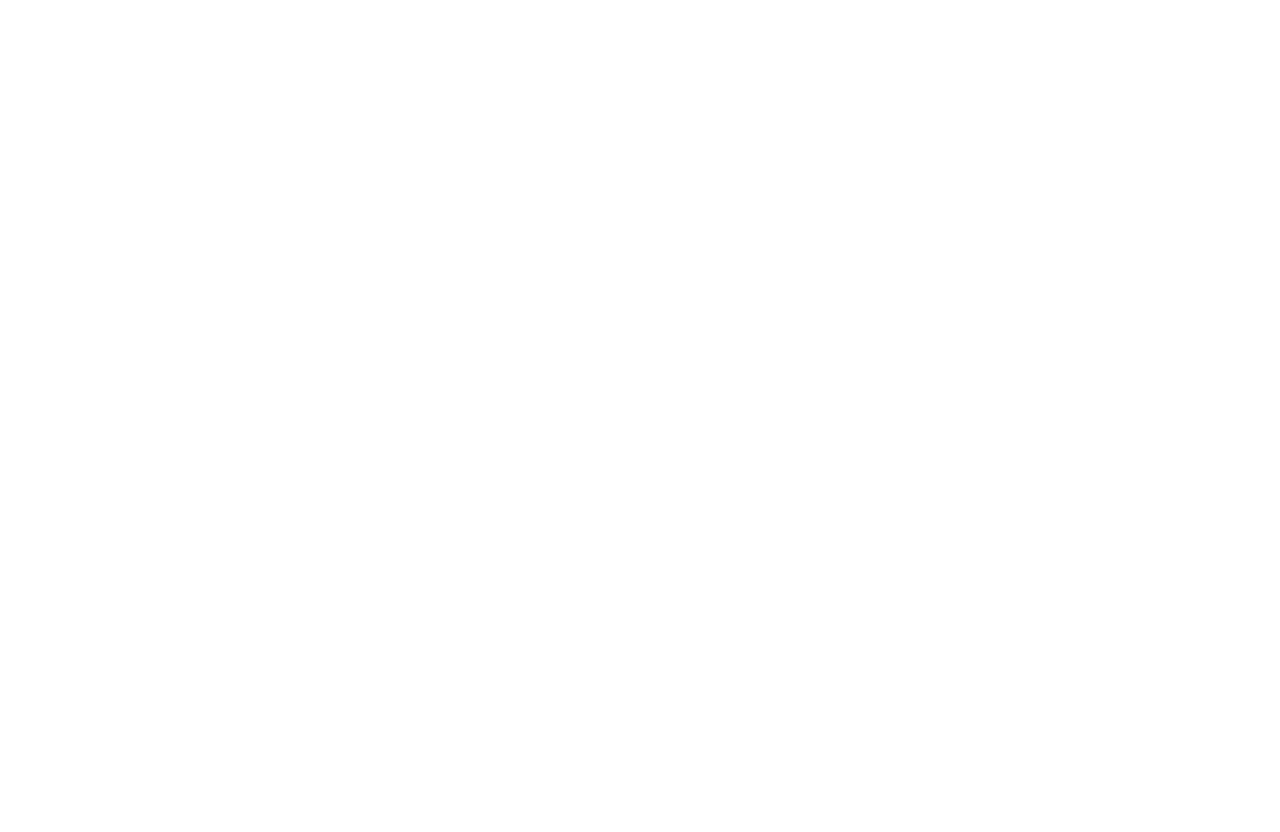
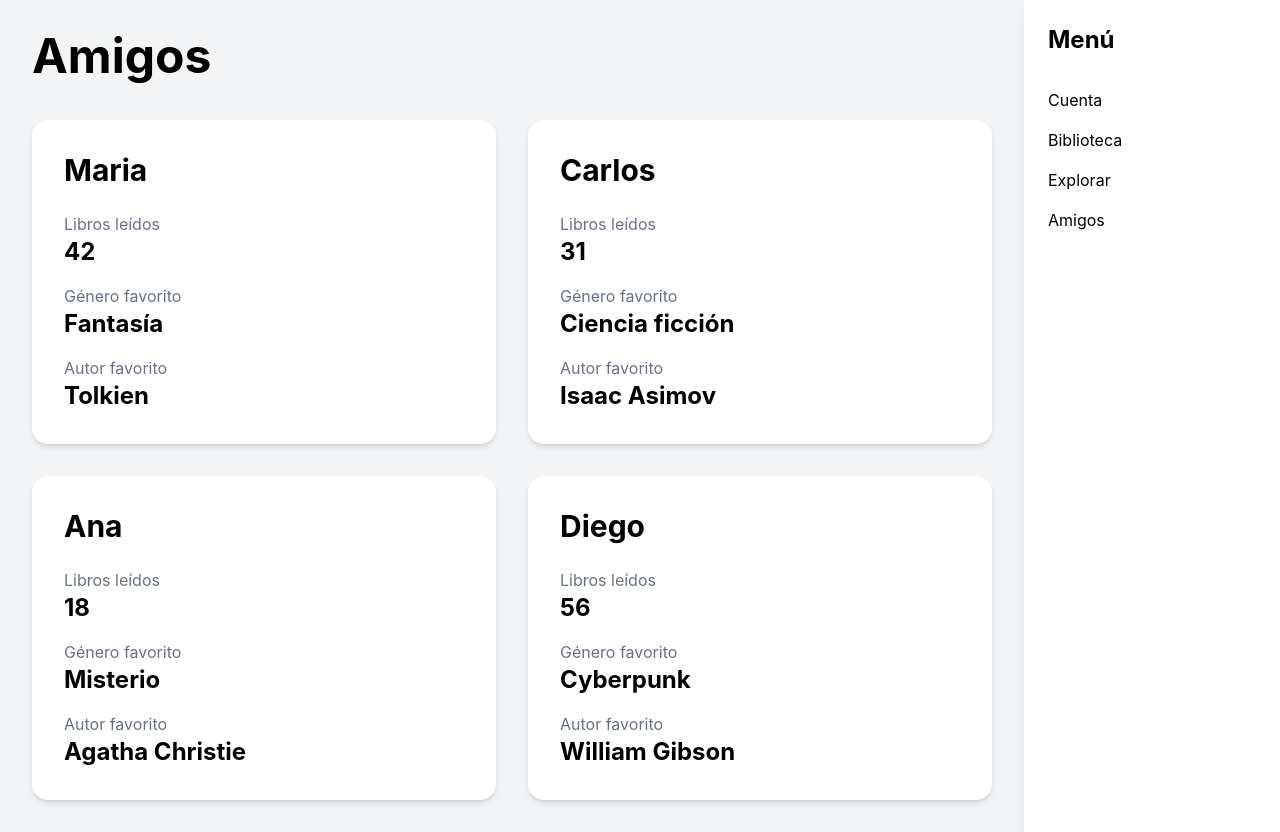
Before and after one commit to Leo141592/BibliotecaFrontend, a React (Vite) app: page /friends in a window 1280 px wide. Before the commit this address had no page. Before the commit the page ends 800 px from the top, so only its background shows below. Built offline with nearby package versions, Linux system fonts and the light colour scheme.

Commit message:
Pagina de amigos

```diff
--- a/src/App.tsx
+++ b/src/App.tsx
@@ -1,5 +1,5 @@
 import { Routes, Route } from "react-router-dom"
-
+import FriendsPage from "./pages/FriendsPage"
 import AccountPage from "./pages/AccountPage"
 import ExplorePage from "./pages/ExplorePage"
 import LoginPage from "./pages/LoginPage"
@@ -34,6 +34,11 @@
 
       <Route path="/explore" element={<ExplorePage />} />
 
+      <Route
+  path="/friends"
+  element={<FriendsPage />}
+/>
+
     </Routes>
 
   )
--- a/src/components/Sidebar.tsx
+++ b/src/components/Sidebar.tsx
@@ -35,6 +35,13 @@
           Explorar
         </button>
 
+        <button
+  onClick={() => navigate("/friends")}
+  className="text-left hover:text-blue-600 transition"
+>
+  Amigos
+</button>
+
       </div>
 
     </div>
--- /dev/null
+++ b/src/pages/FriendsPage.tsx
@@ -0,0 +1,108 @@
+import MainLayout from "../layouts/MainLayout"
+
+function FriendsPage() {
+
+  const friends = [
+    {
+      id: 1,
+      username: "Maria",
+      booksRead: 42,
+      favoriteGenre: "Fantasía",
+      favoriteAuthor: "Tolkien"
+    },
+    {
+      id: 2,
+      username: "Carlos",
+      booksRead: 31,
+      favoriteGenre: "Ciencia ficción",
+      favoriteAuthor: "Isaac Asimov"
+    },
+    {
+      id: 3,
+      username: "Ana",
+      booksRead: 18,
+      favoriteGenre: "Misterio",
+      favoriteAuthor: "Agatha Christie"
+    },
+    {
+      id: 4,
+      username: "Diego",
+      booksRead: 56,
+      favoriteGenre: "Cyberpunk",
+      favoriteAuthor: "William Gibson"
+    }
+  ]
+
+  return (
+
+    <MainLayout>
+
+      <h1 className="text-5xl font-bold mb-10">
+        Amigos
+      </h1>
+
+      <div className="grid grid-cols-1 md:grid-cols-2 gap-8">
+
+        {friends.map((friend) => (
+
+          <div
+            key={friend.id}
+            className="bg-white rounded-2xl shadow-md p-8"
+          >
+
+            <h2 className="text-3xl font-bold mb-6">
+              {friend.username}
+            </h2>
+
+            <div className="flex flex-col gap-4">
+
+              <div>
+
+                <p className="text-gray-500">
+                  Libros leídos
+                </p>
+
+                <p className="text-2xl font-bold">
+                  {friend.booksRead}
+                </p>
+
+              </div>
+
+              <div>
+
+                <p className="text-gray-500">
+                  Género favorito
+                </p>
+
+                <p className="text-2xl font-bold">
+                  {friend.favoriteGenre}
+                </p>
+
+              </div>
+
+              <div>
+
+                <p className="text-gray-500">
+                  Autor favorito
+                </p>
+
+                <p className="text-2xl font-bold">
+                  {friend.favoriteAuthor}
+                </p>
+
+              </div>
+
+            </div>
+
+          </div>
+
+        ))}
+
+      </div>
+
+    </MainLayout>
+
+  )
+}
+
+export default FriendsPage
```
